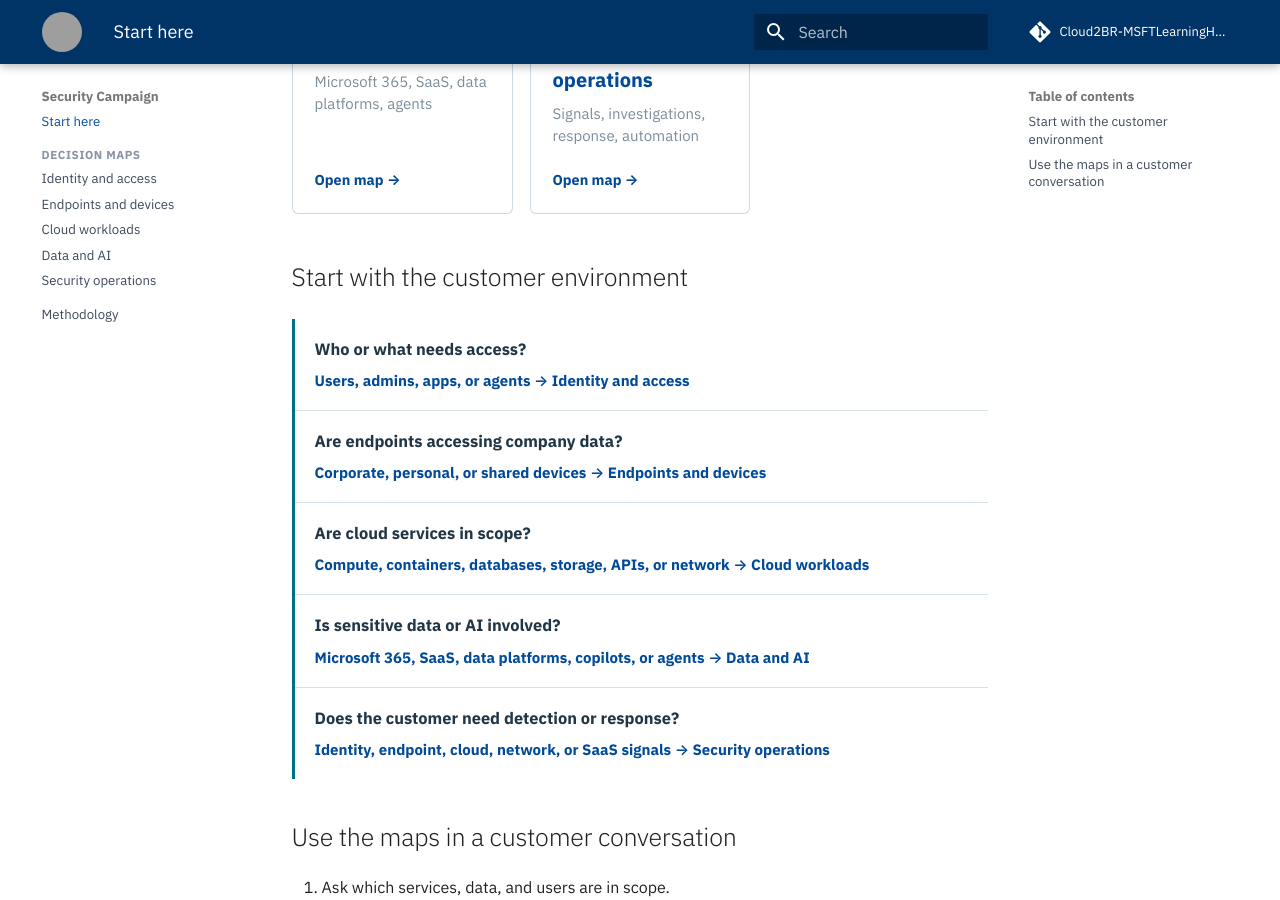
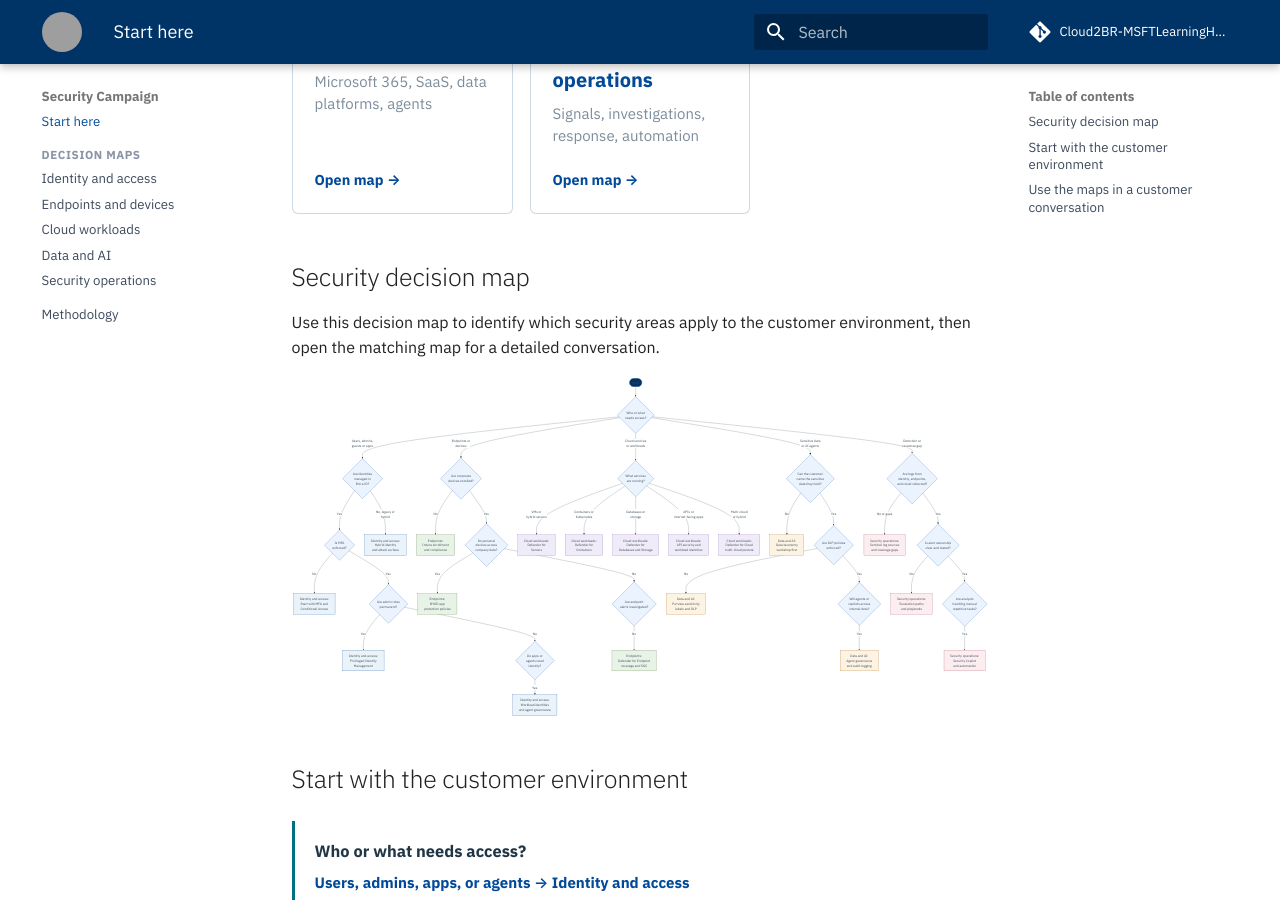
Before and after one commit to Cloud2BR-MSFTLearningHub/Security-Campaign, an MkDocs documentation site: the page built from docs/index.md, in a window 1280 px wide and 900 px high, scrolled down 596 px. Built offline with MkDocs 1.6.1 and Material for MkDocs 9.7.7, drawn with Linux system fonts in a browser that asks for light colours; comment, search, counter and statistics services are not loaded; part of the change alters nothing that is shown; grey boxes are pictures that could not be loaded.

Commit message:
Add security decision flowchart to landing page

````diff
--- a/docs/index.md
+++ b/docs/index.md
@@ -9,6 +9,72 @@ Use these decision maps to turn a customer environment into the security convers
 <a class="route-card route-data" href="data-ai-map/"><span>04</span><strong>Data and AI</strong><small>Microsoft 365, SaaS, data platforms, agents</small><b>Open map →</b></a>
 <a class="route-card route-operations" href="security-operations-map/"><span>05</span><strong>Security operations</strong><small>Signals, investigations, response, automation</small><b>Open map →</b></a>
 </div>
+
+## Security decision map
+
+Use this decision map to identify which security areas apply to the customer environment, then open the matching map for a detailed conversation.
+
+```mermaid
+flowchart TD
+    Start([Start]) --> Q1{Who or what\nneeds access?}
+
+    Q1 -->|Users, admins,\nguests or apps| Q2{Are identities\nmanaged in\nEntra ID?}
+    Q2 -->|Yes| Q3{Is MFA\nenforced?}
+    Q3 -->|No| ID1[Identity and access:\nStart with MFA and\nConditional Access]
+    Q3 -->|Yes| Q4{Are admin roles\npermanent?}
+    Q4 -->|Yes| ID2[Identity and access:\nPrivileged Identity\nManagement]
+    Q4 -->|No| Q5{Do apps or\nagents need\nidentity?}
+    Q5 -->|Yes| ID3[Identity and access:\nWorkload identities\nand agent governance]
+    Q2 -->|No, legacy or\nhybrid| ID4[Identity and access:\nHybrid identity\nand attack surface]
+
+    Q1 -->|Endpoints or\ndevices| Q6{Are corporate\ndevices enrolled?}
+    Q6 -->|No| EP1[Endpoints:\nIntune enrollment\nand compliance]
+    Q6 -->|Yes| Q7{Do personal\ndevices access\ncompany data?}
+    Q7 -->|Yes| EP2[Endpoints:\nBYOD app\nprotection policies]
+    Q7 -->|No| Q8{Are endpoint\nalerts investigated?}
+    Q8 -->|No| EP3[Endpoints:\nDefender for Endpoint\ncoverage and SOC]
+
+    Q1 -->|Cloud services\nor workloads| Q9{What services\nare running?}
+    Q9 -->|VMs or\nhybrid servers| CL1[Cloud workloads:\nDefender for\nServers]
+    Q9 -->|Containers or\nKubernetes| CL2[Cloud workloads:\nDefender for\nContainers]
+    Q9 -->|Databases or\nstorage| CL3[Cloud workloads:\nDefender for\nDatabases and Storage]
+    Q9 -->|APIs or\ninternet-facing apps| CL4[Cloud workloads:\nAPI security and\nworkload identities]
+    Q9 -->|Multi-cloud\nor hybrid| CL5[Cloud workloads:\nDefender for Cloud\nmulti-cloud posture]
+
+    Q1 -->|Sensitive data\nor AI agents| Q10{Can the customer\nname the sensitive\ndata they hold?}
+    Q10 -->|No| DA1[Data and AI:\nData taxonomy\nworkshop first]
+    Q10 -->|Yes| Q11{Are DLP policies\nenforced?}
+    Q11 -->|No| DA2[Data and AI:\nPurview sensitivity\nlabels and DLP]
+    Q11 -->|Yes| Q12{Will agents or\ncopilots access\ninternal data?}
+    Q12 -->|Yes| DA3[Data and AI:\nAgent governance\nand audit logging]
+
+    Q1 -->|Detection or\nresponse gap| Q13{Are logs from\nidentity, endpoints,\nand cloud collected?}
+    Q13 -->|No or gaps| SO1[Security operations:\nSentinel log sources\nand coverage gaps]
+    Q13 -->|Yes| Q14{Is alert ownership\nclear and tested?}
+    Q14 -->|No| SO2[Security operations:\nEscalation paths\nand playbooks]
+    Q14 -->|Yes| Q15{Are analysts\nhandling manual\nrepetitive tasks?}
+    Q15 -->|Yes| SO3[Security operations:\nSecurity Copilot\nand automation]
+
+    style Start fill:#003366,color:#fff,stroke:#003366
+    style ID1 fill:#eaf2fa,stroke:#004a99
+    style ID2 fill:#eaf2fa,stroke:#004a99
+    style ID3 fill:#eaf2fa,stroke:#004a99
+    style ID4 fill:#eaf2fa,stroke:#004a99
+    style EP1 fill:#e8f3e8,stroke:#4c6f28
+    style EP2 fill:#e8f3e8,stroke:#4c6f28
+    style EP3 fill:#e8f3e8,stroke:#4c6f28
+    style CL1 fill:#f0ebf8,stroke:#7454a4
+    style CL2 fill:#f0ebf8,stroke:#7454a4
+    style CL3 fill:#f0ebf8,stroke:#7454a4
+    style CL4 fill:#f0ebf8,stroke:#7454a4
+    style CL5 fill:#f0ebf8,stroke:#7454a4
+    style DA1 fill:#fdf3e3,stroke:#a25d00
+    style DA2 fill:#fdf3e3,stroke:#a25d00
+    style DA3 fill:#fdf3e3,stroke:#a25d00
+    style SO1 fill:#fceef0,stroke:#a13f55
+    style SO2 fill:#fceef0,stroke:#a13f55
+    style SO3 fill:#fceef0,stroke:#a13f55
+```
 
 ## Start with the customer environment
 
--- a/mkdocs.yml
+++ b/mkdocs.yml
@@ -29,7 +29,11 @@ markdown_extensions:
   - md_in_html
   - tables
   - pymdownx.highlight
-  - pymdownx.superfences
+  - pymdownx.superfences:
+      custom_fences:
+        - name: mermaid
+          class: mermaid
+          format: !!python/name:pymdownx.superfences.fence_code_format
   - pymdownx.tasklist:
       custom_checkbox: true
   - toc:
@@ -39,6 +43,7 @@ extra_css:
 extra_javascript:
   - assets/js/logo-link.js
   - assets/js/external-links.js
+  - https://unpkg.com/mermaid@11/dist/mermaid.min.js
 extra:
   generator: false
   social:
````
